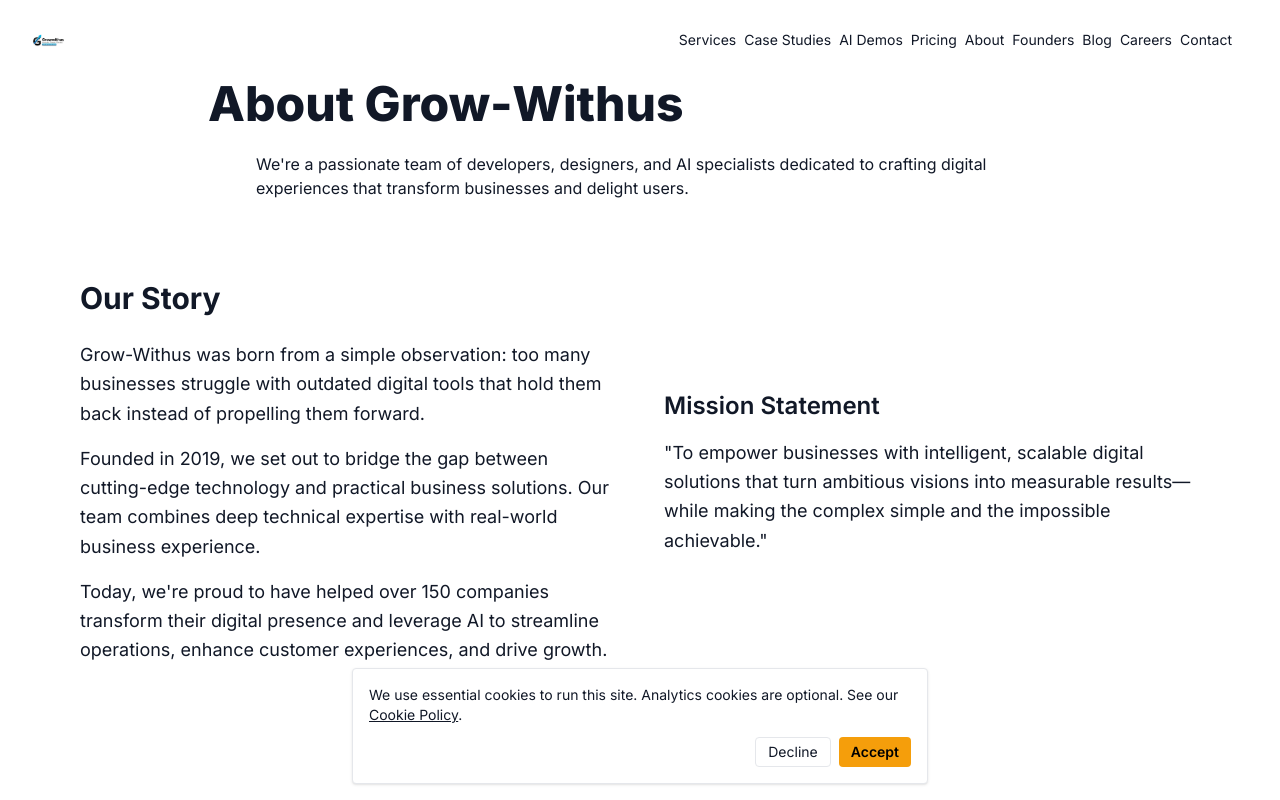
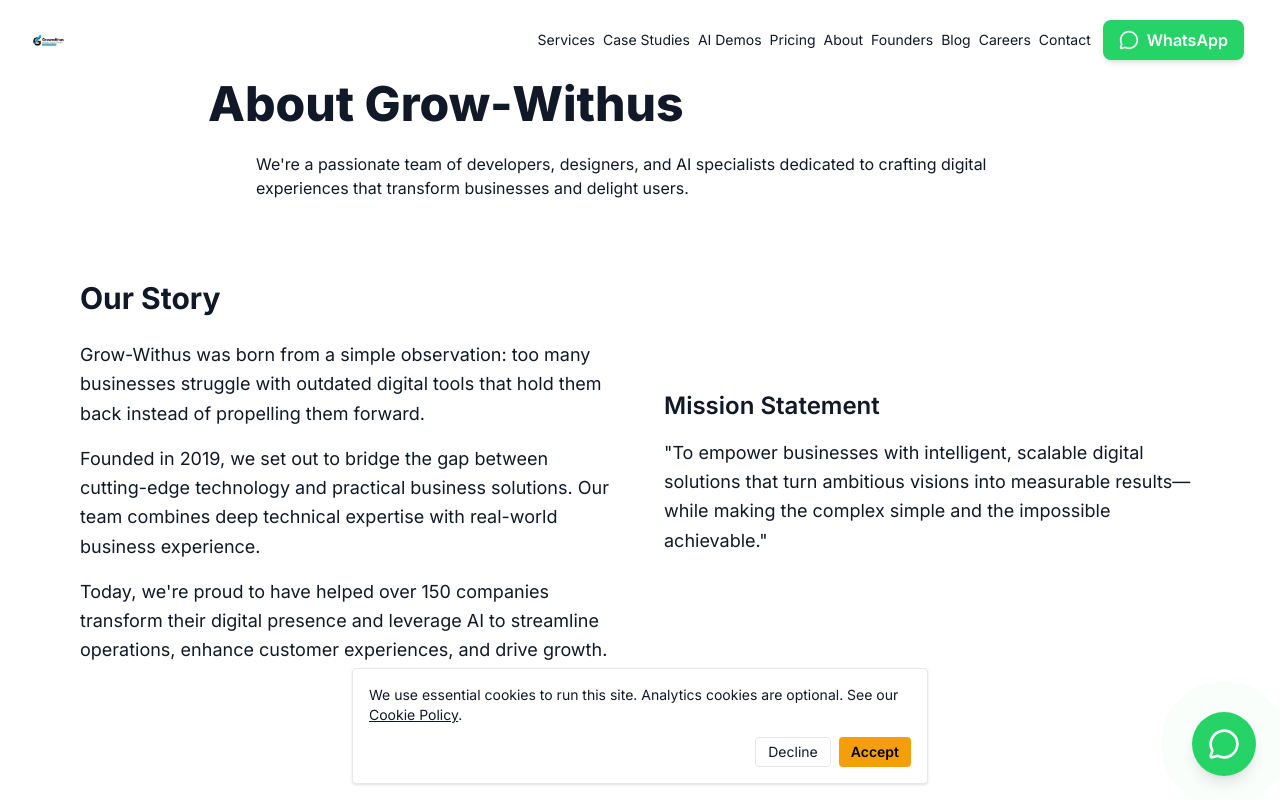
Before and after one commit to DhaneshTodarwal/growwithus, a Next.js app in the folder apps/web/: page /about in a window 1280 px wide. Shown: the top 800 px of the page. Built offline with nearby package versions, Linux system fonts and the light colour scheme; no server answers; a web font is replaced by a local one.

Commit message:
Add WhatsApp button with Google Sheets tracking - floating button and header integration

```diff
--- /dev/null
+++ b/apps/web/src/app/api/whatsapp-track/route.ts
@@ -0,0 +1,46 @@
+import { NextResponse } from 'next/server'
+
+export const dynamic = 'force-dynamic'
+
+export async function POST(req: Request) {
+  try {
+    const data = await req.json()
+    const { timestamp, page, referrer } = data || {}
+
+    // Get user info from headers
+    const userAgent = req.headers.get('user-agent') || 'unknown'
+    const ip = req.headers.get('x-forwarded-for') || req.headers.get('x-real-ip') || 'unknown'
+
+    // Prepare data for Google Sheets
+    const trackingData = {
+      timestamp: timestamp || new Date().toISOString(),
+      page: page || '/',
+      referrer: referrer || 'direct',
+      userAgent: userAgent,
+      ip: ip,
+      device: userAgent.includes('Mobile') ? 'Mobile' : 'Desktop'
+    }
+
+    console.log('[WhatsApp Click]', trackingData)
+
+    // Send to Google Sheets
+    // You'll need to set up Google Sheets API and add the credentials to environment variables
+    if (process.env.GOOGLE_SHEETS_WEBHOOK_URL) {
+      try {
+        await fetch(process.env.GOOGLE_SHEETS_WEBHOOK_URL, {
+          method: 'POST',
+          headers: { 'Content-Type': 'application/json' },
+          body: JSON.stringify(trackingData)
+        })
+      } catch (error) {
+        console.error('Failed to send to Google Sheets:', error)
+      }
+    }
+
+    return NextResponse.json({ success: true })
+
+  } catch (error) {
+    console.error('WhatsApp tracking error:', error)
+    return NextResponse.json({ success: false, error: 'Failed to track' }, { status: 500 })
+  }
+}
--- a/apps/web/src/app/layout.tsx
+++ b/apps/web/src/app/layout.tsx
@@ -5,6 +5,7 @@
 import CookieBanner from '../components/CookieBanner'
 import SkipLink from '../components/SkipLink'
 import SmoothScroll from '../components/SmoothScroll'
+import WhatsAppButton from '../components/WhatsAppButton'
 import { Inter } from 'next/font/google'
 import GoogleAnalytics from '../components/GoogleAnalytics'
 import { siteConfig } from '../config/site'
@@ -81,6 +82,7 @@
         <main id="main-content" className="flex-1">{children}</main>
         <Footer />
         <CookieBanner />
+        <WhatsAppButton position="floating" />
         <script type="application/ld+json" suppressHydrationWarning dangerouslySetInnerHTML={{ __html: JSON.stringify(orgJsonLd) }} />
       </body>
     </html>
--- a/apps/web/src/components/Header.tsx
+++ b/apps/web/src/components/Header.tsx
@@ -3,6 +3,7 @@
 import Image from 'next/image'
 import { useEffect, useState } from 'react'
 import ThemeToggle from './ThemeToggle'
+import WhatsAppButton from './WhatsAppButton'
 import { Menu, X } from 'lucide-react'
 import { siteConfig } from '../config/site'
 
@@ -59,7 +60,7 @@
           </span>
         </Link>
 
-        <div className="flex items-center gap-6">
+        <div className="flex items-center gap-3">
           {/* Enhanced Desktop Navigation */}
           <div className="hidden lg:flex gap-2 text-sm">
             <Link href="/services" className="nav-link">Services</Link>
@@ -71,6 +72,11 @@
             <Link href="/blog" className="nav-link">Blog</Link>
             <Link href="/careers" className="nav-link">Careers</Link>
             <Link href="/contact" className="nav-link-cta">Contact</Link>
+          </div>
+
+          {/* WhatsApp Button - Desktop */}
+          <div className="hidden lg:block">
+            <WhatsAppButton position="inline" />
           </div>
 
           <ThemeToggle />
--- /dev/null
+++ b/apps/web/src/components/WhatsAppButton.tsx
@@ -0,0 +1,85 @@
+'use client'
+
+import { MessageCircle } from 'lucide-react'
+import { useState } from 'react'
+
+interface WhatsAppButtonProps {
+  phoneNumber?: string
+  message?: string
+  position?: 'floating' | 'inline'
+  className?: string
+}
+
+export default function WhatsAppButton({
+  phoneNumber = '918208963473', // Default number with country code
+  message = 'Hello Grow-WithUs Team! I would like to know more about your services.',
+  position = 'floating',
+  className = ''
+}: WhatsAppButtonProps) {
+  const [isHovered, setIsHovered] = useState(false)
+
+  const handleClick = async () => {
+    // Track the click before opening WhatsApp
+    try {
+      await fetch('/api/whatsapp-track', {
+        method: 'POST',
+        headers: { 'Content-Type': 'application/json' },
+        body: JSON.stringify({
+          timestamp: new Date().toISOString(),
+          page: window.location.pathname,
+          referrer: document.referrer || 'direct'
+        })
+      })
+    } catch (error) {
+      console.error('Failed to track WhatsApp click:', error)
+    }
+
+    // Open WhatsApp
+    const encodedMessage = encodeURIComponent(message)
+    const whatsappUrl = `https://wa.me/${phoneNumber}?text=${encodedMessage}`
+    window.open(whatsappUrl, '_blank')
+  }
+
+  if (position === 'floating') {
+    return (
+      <button
+        onClick={handleClick}
+        onMouseEnter={() => setIsHovered(true)}
+        onMouseLeave={() => setIsHovered(false)}
+        className="fixed bottom-6 right-6 z-50 group"
+        aria-label="Chat on WhatsApp"
+      >
+        {/* WhatsApp Button */}
+        <div className="relative">
+          {/* Pulse animation ring */}
+          <div className="absolute inset-0 bg-green-500 rounded-full animate-ping opacity-75"></div>
+
+          {/* Main button */}
+          <div className="relative w-14 h-14 md:w-16 md:h-16 bg-[#25D366] hover:bg-[#128C7E] rounded-full shadow-lg hover:shadow-xl transition-all duration-300 flex items-center justify-center transform hover:scale-110">
+            <MessageCircle className="w-7 h-7 md:w-8 md:h-8 text-white" />
+          </div>
+        </div>
+
+        {/* Tooltip */}
+        {isHovered && (
+          <div className="absolute right-full mr-3 top-1/2 -translate-y-1/2 whitespace-nowrap bg-gray-900 text-white px-4 py-2 rounded-lg text-sm font-medium shadow-lg">
+            Chat with us on WhatsApp
+            <div className="absolute right-0 top-1/2 -translate-y-1/2 translate-x-full w-0 h-0 border-t-8 border-t-transparent border-l-8 border-l-gray-900 border-b-8 border-b-transparent"></div>
+          </div>
+        )}
+      </button>
+    )
+  }
+
+  // Inline button (for header)
+  return (
+    <button
+      onClick={handleClick}
+      className={`inline-flex items-center gap-2 px-4 py-2 bg-[#25D366] hover:bg-[#128C7E] text-white rounded-lg font-semibold transition-all duration-300 transform hover:scale-105 shadow-md hover:shadow-lg ${className}`}
+      aria-label="Chat on WhatsApp"
+    >
+      <MessageCircle className="w-5 h-5" />
+      <span className="hidden sm:inline">WhatsApp</span>
+    </button>
+  )
+}
```
Also changed, not shown: 2 other files (tests, documents, lock files or other folders).
